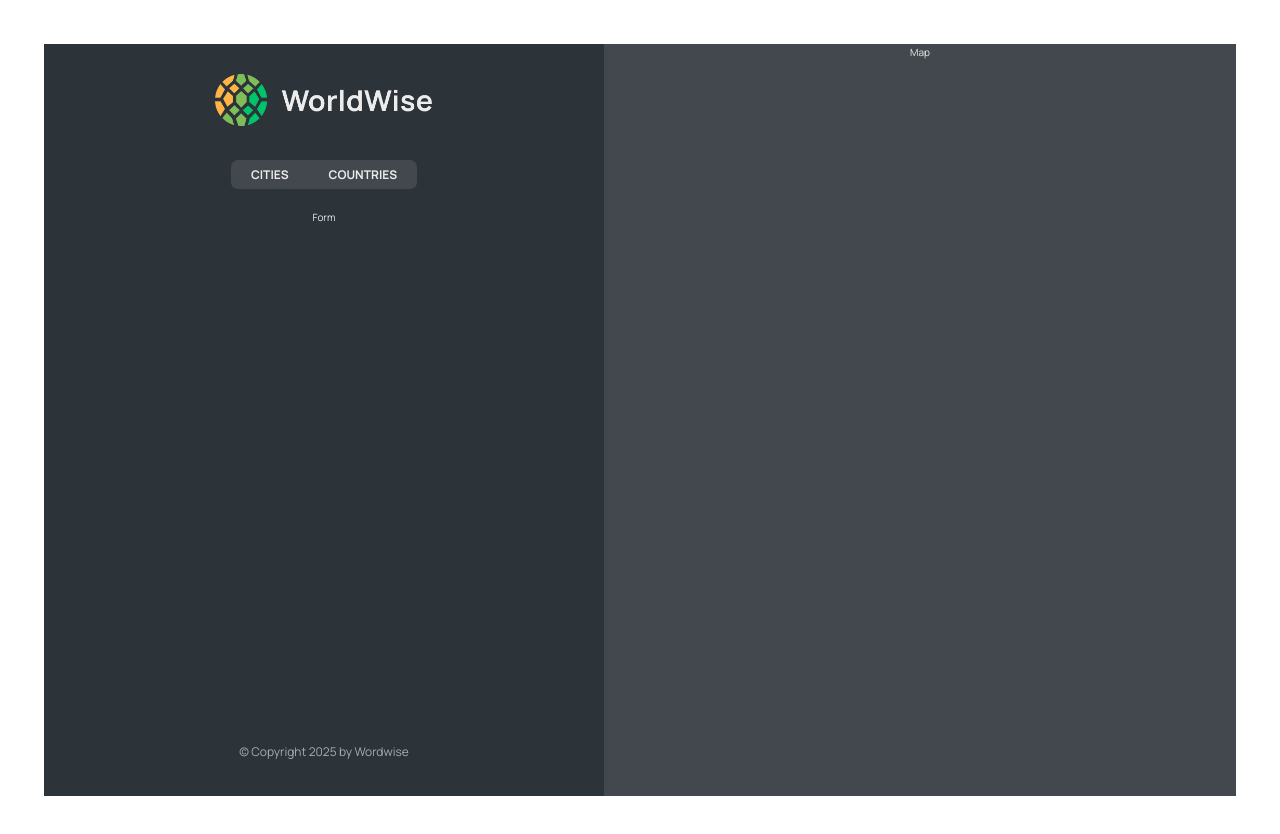
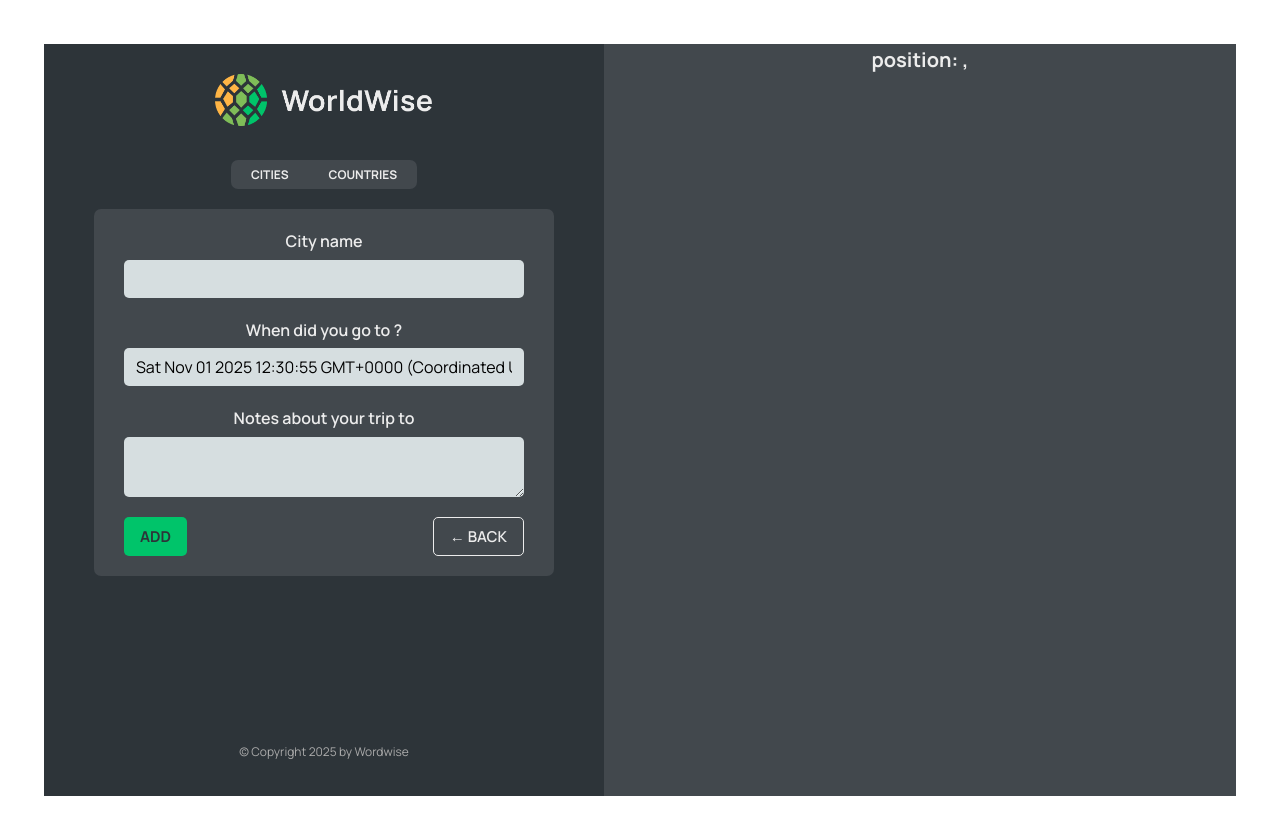
Before and after one commit to alireza-molaei/worldwise, a React (Vite) app: page /app/form in a window 1280 px wide. Shown: the top 834 px of the page. Built offline with nearby package versions, Linux system fonts and the light colour scheme; data requests are answered from the project's data file.

Commit message:
Programmatic Navigation

```diff
--- a/src/App.jsx
+++ b/src/App.jsx
@@ -1,4 +1,4 @@
-import { BrowserRouter, Routes, Route } from "react-router-dom";
+import { BrowserRouter, Routes, Route, Navigate } from "react-router-dom";
 import "./App.css";
 import Product from "./pages/Product";
 import Pricing from "./pages/Pricing";
@@ -7,6 +7,8 @@
 import AppLayout from "./pages/AppLayout";
 import Login from "./pages/Login";
 import CityList from "./components/CityList";
+import City from "./components/City";
+import Form from "./components/Form";
 import { useEffect, useState } from "react";
 import CountriesList from "./components/CountriesList";
 const BASE_URL = "http://localhost:8000";
@@ -42,17 +44,18 @@
         <Route path="app" element={<AppLayout />}>
           <Route
             index
-            element={<CityList cities={cities} isLoading={isLoading} />}
+            element={<Navigate to={'cities'}/>}
           ></Route>
           <Route
             path="cities"
             element={<CityList cities={cities} isLoading={isLoading} />}
           ></Route>
+          <Route path="cities/:id" element={<City />}></Route>
           <Route
             path="countries"
             element={<CountriesList cities={cities} isLoading={isLoading} />}
           ></Route>
-          <Route path="form" element={<p>Form</p>}></Route>
+          <Route path="form" element={<Form />}></Route>
         </Route>
 
         <Route path="*" element={<PageNotFound />}></Route>
--- /dev/null
+++ b/src/components/Button.jsx
@@ -0,0 +1,11 @@
+import React from "react";
+import styles from "./Button.module.css";
+function Button({ children, onClick, type }) {
+  return (
+    <button onClick={onClick} className={`${styles.btn} ${styles[type]}`}>
+      {children}
+    </button>
+  );
+}
+
+export default Button;
--- a/src/components/City.jsx
+++ b/src/components/City.jsx
@@ -1,3 +1,4 @@
+import { useParams } from "react-router-dom";
 import styles from "./City.module.css";
 
 const formatDate = (date) =>
@@ -9,19 +10,21 @@
   }).format(new Date(date));
 
 function City() {
-  // TEMP DATA
-  const currentCity = {
-    cityName: "Lisbon",
-    emoji: "🇵🇹",
-    date: "2027-10-31T15:59:59.138Z",
-    notes: "My favorite city so far!",
-  };
+  // const {id} = useParams();
+  // // TEMP DATA
+  // const currentCity = {
+  //   cityName: "Lisbon",
+  //   emoji: "🇵🇹",
+  //   date: "2027-10-31T15:59:59.138Z",
+  //   notes: "My favorite city so far!",
+  // };
 
-  const { cityName, emoji, date, notes } = currentCity;
+  // const { cityName, emoji, date, notes } = currentCity;
 
   return (
-    <div className={styles.city}>
-      <div className={styles.row}>
+    // <div className={styles.city}>
+    <h1> city</h1>
+    /* <div className={styles.row}>
         <h6>City name</h6>
         <h3>
           <span>{emoji}</span> {cityName}
@@ -54,7 +57,7 @@
       <div>
         <ButtonBack />
       </div>
-    </div>
+    </div> */
   );
 }
 
--- a/src/components/CityItem.jsx
+++ b/src/components/CityItem.jsx
@@ -1,5 +1,6 @@
 import React from "react";
 import styles from "./CityItem.module.css";
+import { Link } from "react-router-dom";
 const formatDate = (date) =>
   new Intl.DateTimeFormat("en", {
     day: "numeric",
@@ -9,14 +10,16 @@
   }).format(new Date(date));
 
 function CityItem({ city }) {
-  const { cityName, emoji, date } = city;
+  const { cityName, emoji, date, id, position } = city;
 
   return (
-    <li className={styles.cityItem}>
-      <span className={styles.emoji}>{emoji}</span>
-      <h3 className={styles.name}>{cityName}</h3>
-      <time className={styles.date}>{formatDate(date)}</time>
-      <button className={styles.deleteBtn}>&times;</button>
+    <li>
+      <Link className={styles.cityItem} to={`${id}?lat=${position.lat}&lng=${position.lng}`}>
+        <span className={styles.emoji}>{emoji}</span>
+        <h3 className={styles.name}>{cityName}</h3>
+        <time className={styles.date}>{formatDate(date)}</time>
+        <button className={styles.deleteBtn}>&times;</button>
+      </Link>
     </li>
   );
 }
--- a/src/components/CountriesList.jsx
+++ b/src/components/CountriesList.jsx
@@ -16,7 +16,7 @@
   return (
     <ul className={styles.CountriesList}>
       {countries.map((country) => {
-        return <CountryItem country={country} />;
+        return <CountryItem country={country} key={country.country} />;
       })}
     </ul>
   );
--- a/src/components/Form.jsx
+++ b/src/components/Form.jsx
@@ -3,6 +3,8 @@
 import { useState } from "react";
 
 import styles from "./Form.module.css";
+import Button from "./Button";
+import { useNavigate } from "react-router-dom";
 
 export function convertToEmoji(countryCode) {
   const codePoints = countryCode
@@ -13,6 +15,7 @@
 }
 
 function Form() {
+  const navigate = useNavigate();
   const [cityName, setCityName] = useState("");
   const [country, setCountry] = useState("");
   const [date, setDate] = useState(new Date());
@@ -49,8 +52,18 @@
       </div>
 
       <div className={styles.buttons}>
-        <button>Add</button>
-        <button>&larr; Back</button>
+        <Button type={"primary"}>Add</Button>
+
+        <Button
+
+          type={"back"}
+          onClick={(e) => {
+            e.preventDefault();
+            navigate(-1);
+          }}
+        >
+          &larr; Back
+        </Button>
       </div>
     </form>
   );
--- a/src/components/Map.jsx
+++ b/src/components/Map.jsx
@@ -1,7 +1,21 @@
 import React from "react";
 import styles from "./Map.module.css";
+import { useNavigate, useSearchParams } from "react-router-dom";
 function Map() {
-  return <div className={styles.mapContainer}>Map</div>;
+  const navigate = useNavigate()
+  const [searchParams, setSearchParams] = useSearchParams();
+  const lat = searchParams.get("lat");
+  const lng = searchParams.get("lng");
+  return (
+    <div className={styles.mapContainer} onClick={()=>{
+navigate("form")
+    }}>
+      <h1>
+        position:{lat} , {lng}
+      </h1>
+
+    </div>
+  );
 }
 
 export default Map;
```
